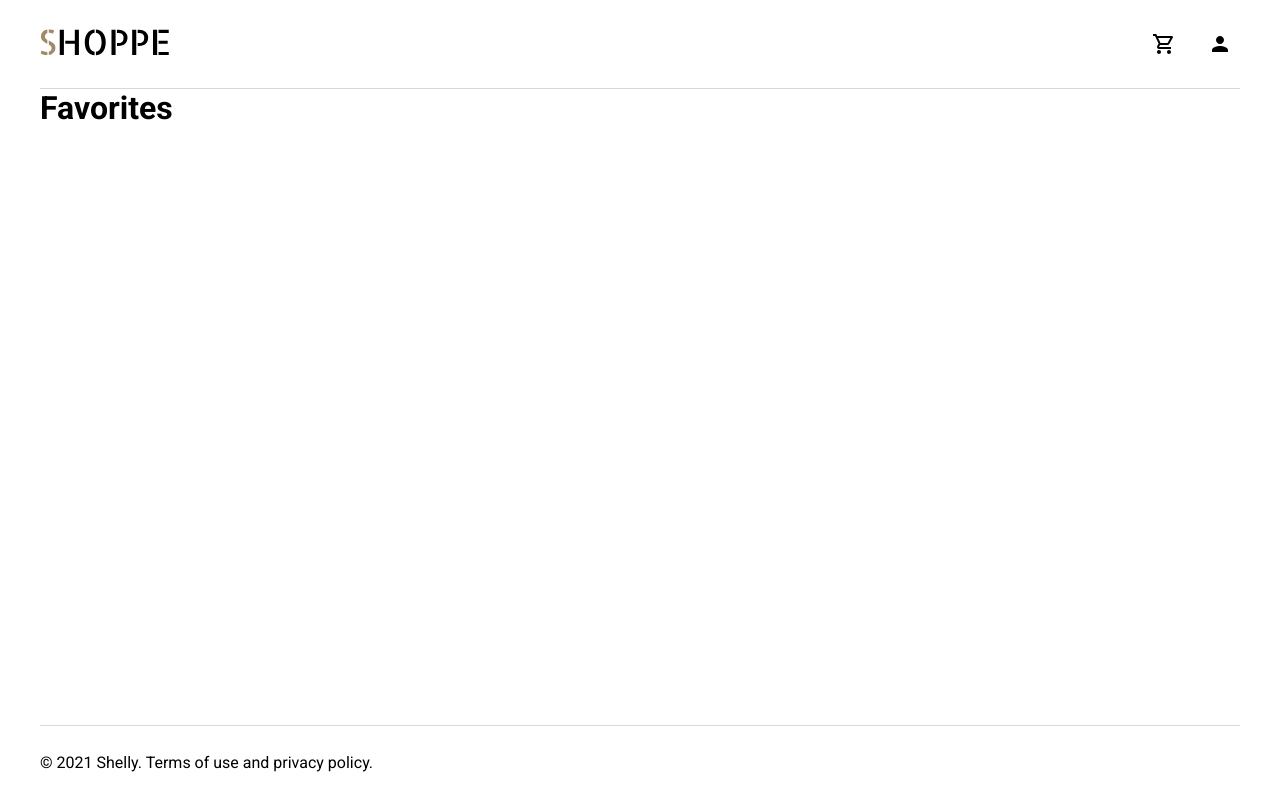
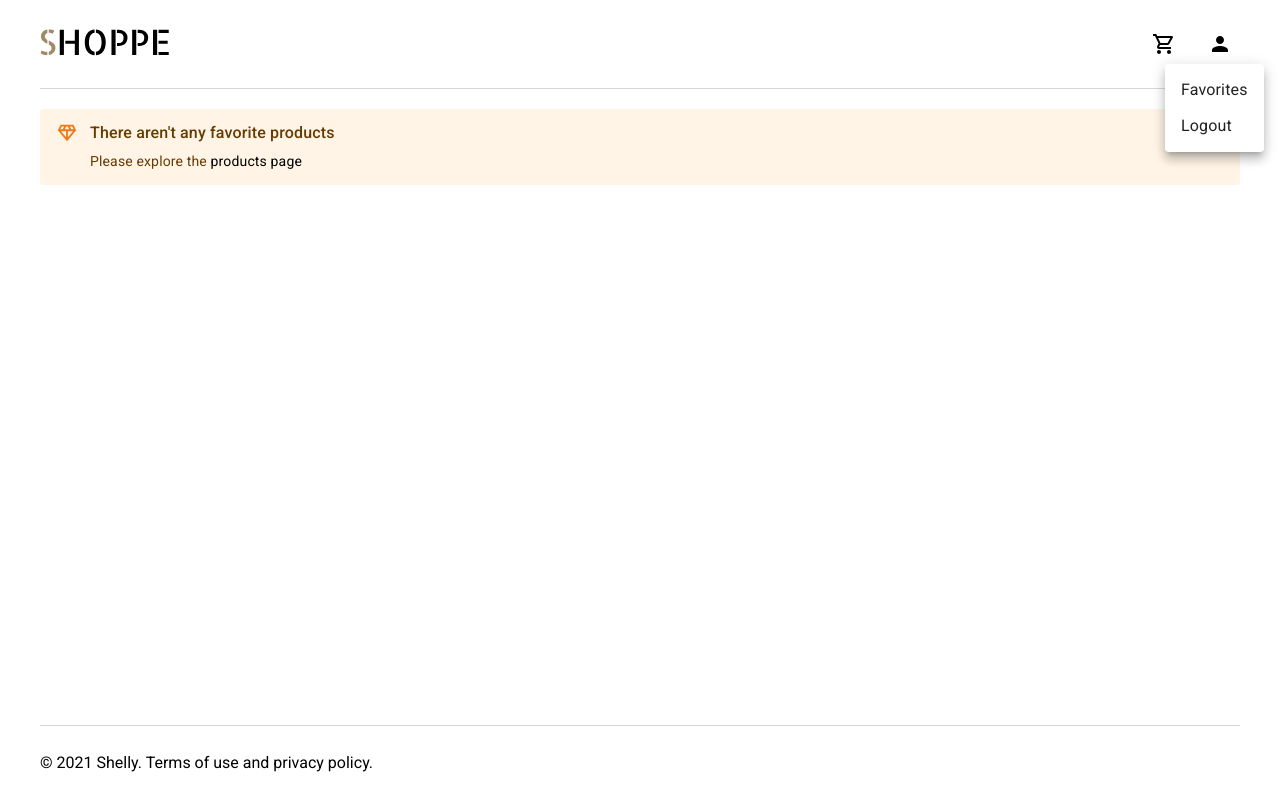
Before and after one commit to maxniceman/shoppe, a React (Create React App) app: page /favorites in a window 1280 px wide. Both pictures are taken after a click on the button 1220 px from the left and 44 px from the top of the page. Built offline with nearby package versions, Linux system fonts and the light colour scheme.

Commit message:
favorites page + local storage

```diff
--- a/src/components/Layout/Header/Header.tsx
+++ b/src/components/Layout/Header/Header.tsx
@@ -1,7 +1,8 @@
+import * as React from "react";
 import { useNavigate, Link } from "react-router-dom";
 
 import Grid from "@mui/material/Unstable_Grid2";
-import { Badge, Stack } from "@mui/material";
+import { Badge, Menu, MenuItem, Stack } from "@mui/material";
 import {
   Person,
   ShoppingCart,
@@ -17,6 +18,20 @@ import logo from "../../../assets/logo.svg";
 const Header = () => {
   const { cart } = useCartStore();
   const navigate = useNavigate();
+
+  const [accountDropdown, setAccountDropdown] =
+    React.useState<null | HTMLElement>(null);
+  const open = Boolean(accountDropdown);
+  const handleClick = (event: React.MouseEvent<HTMLButtonElement>) => {
+    setAccountDropdown(event.currentTarget);
+  };
+  const handleClose = () => {
+    setAccountDropdown(null);
+  };
+  const handleFavorites = () => {
+    navigate("/favorites");
+    setAccountDropdown(null);
+  };
 
   return (
     <header className={styles.header}>
@@ -37,9 +52,18 @@ const Header = () => {
                 <ShoppingCartOutlined />
               )}
             </IconButton>
-            <IconButton>
+            <IconButton onClick={handleClick}>
               <Person />
             </IconButton>
+            <Menu
+              id="basic-menu"
+              anchorEl={accountDropdown}
+              open={open}
+              onClose={handleClose}
+            >
+              <MenuItem onClick={handleFavorites}>Favorites</MenuItem>
+              <MenuItem onClick={handleClose}>Logout</MenuItem>
+            </Menu>
           </Stack>
         </Grid>
       </Grid>
--- a/src/pages/CartPage/CartItem/CartItem.module.scss
+++ b/src/pages/CartPage/CartItem/CartItem.module.scss
@@ -10,13 +10,11 @@
   h3,
   h5 {
     font-weight: 400;
-    //margin-left: 40px;
   }
   h3 {
     margin-bottom: 14px;
     font-size: 20px;
     a {
-      text-decoration: none;
       color: #000;
     }
   }
--- /dev/null
+++ b/src/pages/FavoritesPage/FavoritesPage.module.scss
@@ -0,0 +1,18 @@
+.favorites {
+  padding: 20px 0;
+  a {
+    color: #000;
+  }
+
+  p {
+    margin-right: 15px;
+  }
+
+  .image {
+    max-width: 50px;
+    margin-right: 15px;
+    img {
+      width: 100%;
+    }
+  }
+}
--- a/src/pages/FavoritesPage/FavoritesPage.tsx
+++ b/src/pages/FavoritesPage/FavoritesPage.tsx
@@ -1,8 +1,66 @@
+import { useFavoriteStore } from "../../hooks/useFavoriteStore";
+
+import {
+  DiamondOutlined,
+  FavoriteBorder,
+  FavoriteOutlined,
+} from "@mui/icons-material";
+import { Alert, AlertTitle, IconButton } from "@mui/material";
+import Grid from "@mui/material/Unstable_Grid2/Grid2";
+
+import styles from "./FavoritesPage.module.scss";
+import { Link } from "react-router-dom";
+
 const FavoritesPage = () => {
+  const { favorites, toggleFavorites, checkIfProductInFavorites } =
+    useFavoriteStore();
+
   return (
-    <>
-      <h1>Favorites</h1>
-    </>
+    <div className={styles.favorites}>
+      {favorites.length > 0 ? (
+        <Grid container>
+          {favorites.map(({ id, title, image }) => {
+            return (
+              <Grid
+                key={id}
+                xs={12}
+                sm={6}
+                md={4}
+                display="flex"
+                alignItems="center"
+              >
+                <div className={styles.image}>
+                  <img src={image} alt="title" />
+                </div>
+                <Grid container>
+                  <Grid xs={9} display="flex" alignItems="center">
+                    <p>
+                      <Link to={`/products/${id}`}>{title}</Link>
+                    </p>
+                  </Grid>
+                  <Grid xs={3} display="flex" alignItems="center">
+                    <IconButton
+                      onClick={() => toggleFavorites({ id, title, image })}
+                    >
+                      {checkIfProductInFavorites(id) ? (
+                        <FavoriteOutlined />
+                      ) : (
+                        <FavoriteBorder />
+                      )}
+                    </IconButton>
+                  </Grid>
+                </Grid>
+              </Grid>
+            );
+          })}
+        </Grid>
+      ) : (
+        <Alert icon={<DiamondOutlined fontSize="inherit" />} severity="warning">
+          <AlertTitle>There aren't any favorite products</AlertTitle>
+          Please explore the <Link to="/">products page</Link>
+        </Alert>
+      )}
+    </div>
   );
 };
 
--- a/src/store/favoritesSlice.ts
+++ b/src/store/favoritesSlice.ts
@@ -7,8 +7,13 @@ interface FavoriteProduct {
   image: string;
 }
 
+const favoritesInLocalStorage =
+  localStorage.getItem("favorites") !== null
+    ? JSON.parse(localStorage.getItem("favorites")!)
+    : [];
+
 const initialState: { favorites: FavoriteProduct[] } = {
-  favorites: [],
+  favorites: favoritesInLocalStorage,
 };
 
 export const favoritesSlice = createSlice({
@@ -16,11 +21,19 @@ export const favoritesSlice = createSlice({
   initialState,
   reducers: {
     toggleFavorites: (state, action: PayloadAction<FavoriteProduct>) => {
+      const updLocalStorage = () =>
+        localStorage.setItem("favorites", JSON.stringify(state.favorites));
+
       const indexOfProduct = state.favorites.findIndex(
         (f) => f.id === action.payload.id
       );
-      if (indexOfProduct !== -1) state.favorites.splice(indexOfProduct, 1);
-      else state.favorites.push(action.payload);
+      if (indexOfProduct !== -1) {
+        state.favorites.splice(indexOfProduct, 1);
+        updLocalStorage();
+      } else {
+        state.favorites.push(action.payload);
+        updLocalStorage();
+      }
     },
   },
 });
--- a/src/styles/general.scss
+++ b/src/styles/general.scss
@@ -10,3 +10,10 @@ body,
 #root {
   height: 100%;
 }
+
+a {
+  text-decoration: none;
+  &:hover {
+    text-decoration: underline;
+  }
+}
```
